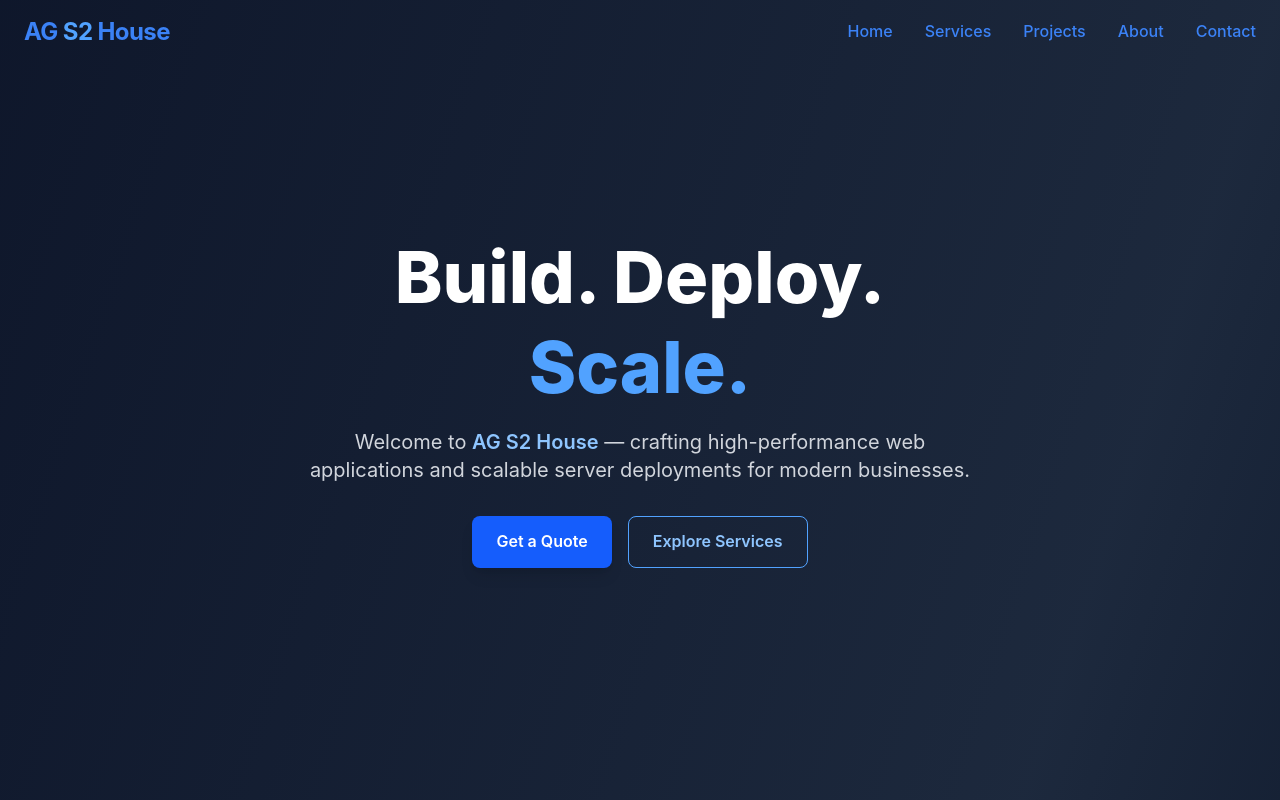
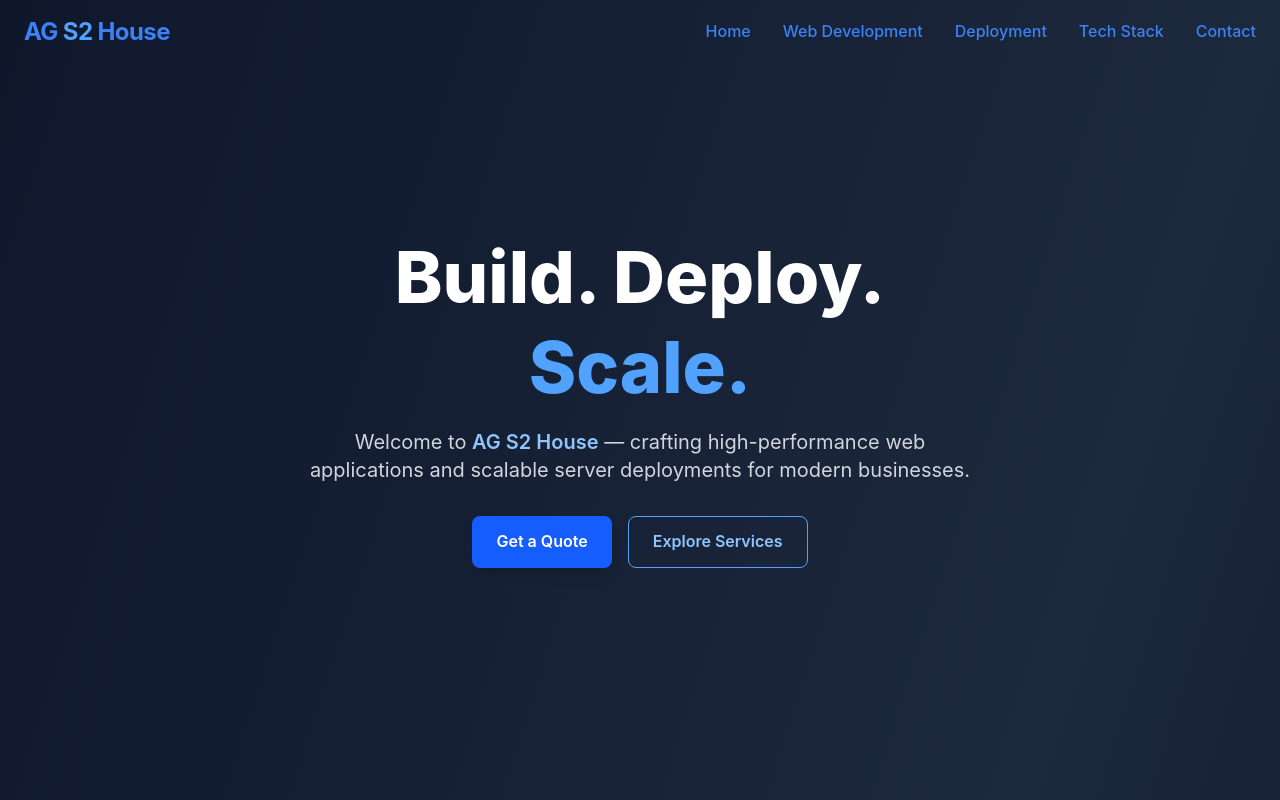
Before and after one commit to abdul-ghaffar01/services, a Next.js app: page / in a window 1280 px wide. Shown: the top 800 px of the page. Built offline with nearby package versions, Linux system fonts and the light colour scheme.

Commit message:
Added links in the footer

```diff
--- a/app/globals.css
+++ b/app/globals.css
@@ -30,8 +30,8 @@
   --color-muted: var(--muted);
   --color-border: var(--border);
 
-  --font-sans: var(--font-geist-sans, 'Inter', sans-serif);
-  --font-mono: var(--font-geist-mono, 'JetBrains Mono', monospace);
+  --font-sans: var(--font-geist-sans, "Inter", sans-serif);
+  --font-mono: var(--font-geist-mono, "JetBrains Mono", monospace);
 }
 
 @media (prefers-color-scheme: dark) {
@@ -51,6 +51,10 @@
 /* ==============================
    Base Styles
    ============================== */
+html {
+  scroll-behavior: smooth;
+}
+
 body {
   background-color: var(--background);
   color: var(--foreground);
@@ -90,10 +94,14 @@ a:hover {
   transform: translateY(-1px);
 }
 
-
 @keyframes pulse-slow {
-  0%, 100% { opacity: 0.4; }
-  50% { opacity: 0.7; }
+  0%,
+  100% {
+    opacity: 0.4;
+  }
+  50% {
+    opacity: 0.7;
+  }
 }
 .animate-pulse-slow {
   animation: pulse-slow 6s ease-in-out infinite;
--- a/components/Contact.jsx
+++ b/components/Contact.jsx
@@ -15,7 +15,7 @@ export default function ContactSection() {
   };
 
   return (
-    <section className="relative py-28 bg-gradient-to-b from-indigo-950 via-slate-950 to-slate-900 text-gray-200 overflow-hidden">
+    <section id="contact" className="relative py-28 bg-gradient-to-b from-indigo-950 via-slate-950 to-slate-900 text-gray-200 overflow-hidden">
       {/* soft background glow */}
       <div className="absolute inset-0 bg-[radial-gradient(circle_at_center,rgba(59,130,246,0.08),transparent_70%)] pointer-events-none" />
 
--- a/components/Footer.jsx
+++ b/components/Footer.jsx
@@ -4,6 +4,19 @@ import { FaGithub, FaLinkedin, FaEnvelope, FaWhatsapp } from "react-icons/fa";
 
 export default function Footer() {
   const year = new Date().getFullYear();
+  const links = [
+    {
+      name: "Home",
+      href: "#home",
+    },
+    {
+      name: "Web Development",
+      href: "#web-development",
+    },
+    { name: "Deployment", href: "#deployment" },
+    { name: "Tech Stack", href: "#tech-stack" },
+    { name: "Contact", href: "#contact" },
+  ]
 
   return (
     <footer className="relative bg-[#0b0d12] text-gray-300 border-t border-slate-800/50 py-12">
@@ -33,14 +46,14 @@ export default function Footer() {
           transition={{ duration: 0.5, delay: 0.1 }}
           className="flex flex-wrap justify-center gap-6 text-sm"
         >
-          {["Home", "Web Development", "Deployment", "Tech Stack", "Contact"].map(
-            (item) => (
-              <li key={item}>
+          {links.map(
+            (item, index) => (
+              <li key={index}>
                 <a
-                  href={`#${item.toLowerCase().replace(/\s+/g, "-")}`}
+                  href={item.href}
                   className="hover:text-blue-400 transition-colors"
                 >
-                  {item}
+                  {item.name}
                 </a>
               </li>
             )
@@ -55,21 +68,21 @@ export default function Footer() {
           className="flex gap-4"
         >
           <a
-            href="https://github.com/"
+            href="https://github.com/abdul-ghaffar01"
             target="_blank"
             className="text-gray-400 hover:text-blue-400 transition-colors"
           >
             <FaGithub size={20} />
           </a>
           <a
-            href="https://linkedin.com/"
+            href="https://linkedin.com/in/abdul-ghaffar01"
             target="_blank"
             className="text-gray-400 hover:text-blue-400 transition-colors"
           >
             <FaLinkedin size={20} />
           </a>
           <a
-            href="mailto:abdulghaffar@example.com"
+            href="mailto:agscontact@example.com"
             className="text-gray-400 hover:text-blue-400 transition-colors"
           >
             <FaEnvelope size={20} />
--- a/components/Hero.jsx
+++ b/components/Hero.jsx
@@ -5,7 +5,7 @@ import { motion } from "framer-motion";
 
 export default function Hero() {
   return (
-    <section className="relative h-screen w-full overflow-hidden flex items-center justify-center text-white">
+    <section id="home" className="relative h-screen w-full overflow-hidden flex items-center justify-center text-white">
       {/* ====== Background Image ====== */}
       <div className="absolute inset-0 -z-10">
         <Image
--- a/components/Navbar.jsx
+++ b/components/Navbar.jsx
@@ -7,7 +7,19 @@ import { Menu, X } from "lucide-react";
 export default function Navbar() {
     const [isScrolled, setIsScrolled] = useState(false);
     const [menuOpen, setMenuOpen] = useState(false);
-
+    const links = [
+        {
+            name: "Home",
+            href: "#home",
+        },
+        {
+            name: "Web Development",
+            href: "#web-development",
+        },
+        { name: "Deployment", href: "#deployment" },
+        { name: "Tech Stack", href: "#tech-stack" },
+        { name: "Contact", href: "#contact" },
+    ]
     // Change style when scrolling
     useEffect(() => {
         const handleScroll = () => setIsScrolled(window.scrollY > 10);
@@ -21,8 +33,8 @@ export default function Navbar() {
             animate={{ y: 0, opacity: 1 }}
             transition={{ duration: 0.6 }}
             className={`fixed top-0 w-full z-50 transition-all duration-500 ${isScrolled
-                    ? "backdrop-blur-md bg-slate-900/70 border-b border-slate-700/50 shadow-lg"
-                    : "bg-transparent"
+                ? "backdrop-blur-md bg-slate-900/70 border-b border-slate-700/50 shadow-lg"
+                : "bg-transparent"
                 }`}
         >
             <div className="max-w-7xl mx-auto flex items-center justify-between px-6 py-4">
@@ -36,13 +48,13 @@ export default function Navbar() {
 
                 {/* ====== Desktop Links ====== */}
                 <div className="hidden md:flex gap-8 text-gray-300 font-medium">
-                    {["Home", "Services", "Projects", "About", "Contact"].map((item) => (
+                    {links.map((item, index) => (
                         <a
-                            key={item}
-                            href={`#${item.toLowerCase()}`}
+                            key={index}
+                            href={item.href}
                             className="hover:text-blue-400 transition"
                         >
-                            {item}
+                            {item.name}
                         </a>
                     ))}
                 </div>
@@ -67,15 +79,15 @@ export default function Navbar() {
                         className="md:hidden bg-slate-900/95 backdrop-blur-md border-t border-slate-800/50"
                     >
                         <div className="flex flex-col items-center py-4 space-y-4 text-gray-300">
-                            {["Home", "Services", "Projects", "About", "Contact"].map(
-                                (item) => (
+                            {links.map(
+                                (item, index) => (
                                     <a
-                                        key={item}
-                                        href={`#${item.toLowerCase()}`}
+                                        key={index}
+                                        href={item.href}
                                         className="hover:text-blue-400 transition text-lg"
                                         onClick={() => setMenuOpen(false)}
                                     >
-                                        {item}
+                                        {item.name}
                                     </a>
                                 )
                             )}
--- a/components/TechStack.jsx
+++ b/components/TechStack.jsx
@@ -49,7 +49,7 @@ const techStack = [
 
 export default function TechStackSection() {
     return (
-        <section className="relative py-28 bg-[radial-gradient(circle_at_1px_1px,rgba(255,255,255,0.05)_1px,transparent_0)] [background-size:24px_24px] bg-gradient-to-b from-indigo-950 via-slate-950 to-slate-900 text-gray-200 overflow-hidden">
+        <section id="tech-stack" className="relative py-28 bg-[radial-gradient(circle_at_1px_1px,rgba(255,255,255,0.05)_1px,transparent_0)] [background-size:24px_24px] bg-gradient-to-b from-indigo-950 via-slate-950 to-slate-900 text-gray-200 overflow-hidden">
 
             {/* Background glow */}
             <div className="absolute -z-10 inset-0">
--- a/components/WebDev.jsx
+++ b/components/WebDev.jsx
@@ -29,7 +29,7 @@ export default function WebDevSection() {
 
   return (
     <section
-      id="services"
+      id="web-development"
       className="relative py-24 bg-gradient-to-b from-slate-950 via-slate-900 to-slate-950 text-gray-200 overflow-hidden"
     >
       <div className="max-w-7xl mx-auto flex flex-col md:flex-row items-center justify-between gap-16 px-6">
```
